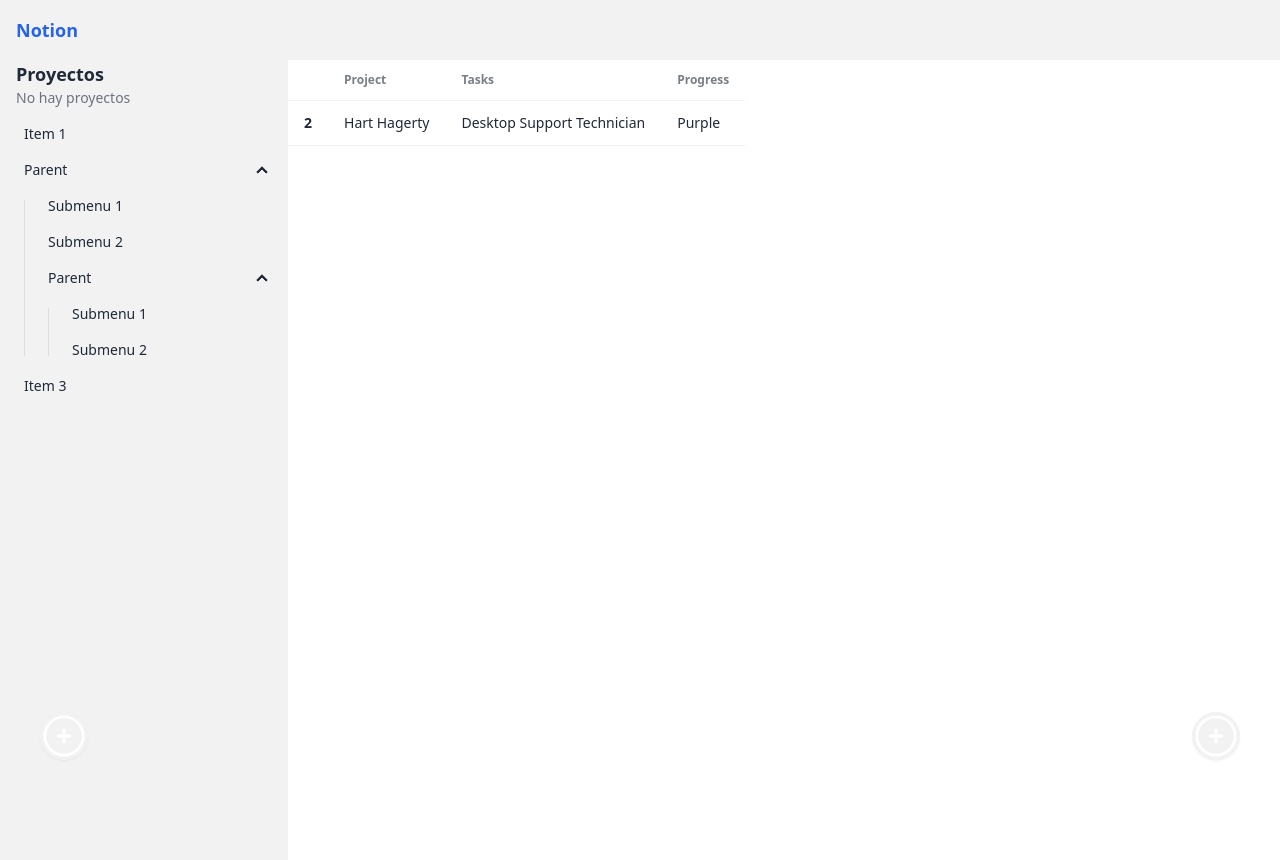
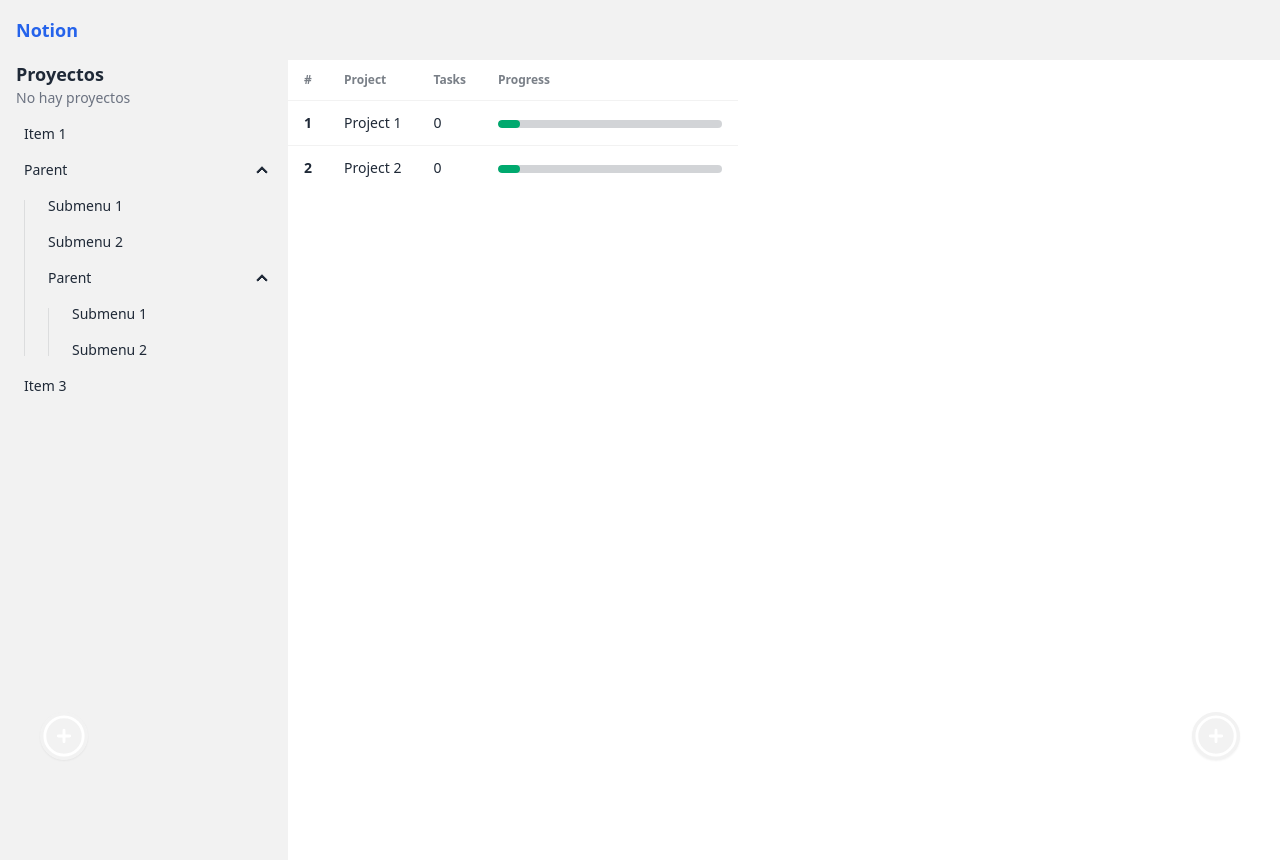
Before and after one commit to CarlosDevITM/6.PyniaDaysiUI, a Vue app: page /projects in a window 1280 px wide. Built offline with nearby package versions, Linux system fonts and the light colour scheme.

Commit message:
Se creó una manera de agregar } un registro y cada que el formulario está abierto, se limpia el textbox y se enfoca en el

```diff
--- a/package.json
+++ b/package.json
@@ -15,6 +15,7 @@
   },
   "dependencies": {
     "pinia": "^2.2.2",
+    "uuid": "^10.0.0",
     "vue": "^3.4.29",
     "vue-router": "^4.3.3"
   },
@@ -23,6 +24,7 @@
     "@tsconfig/node20": "^20.1.4",
     "@types/jsdom": "^21.1.7",
     "@types/node": "^20.14.5",
+    "@types/uuid": "^10.0.0",
     "@vitejs/plugin-vue": "^5.0.5",
     "@vue/eslint-config-prettier": "^9.0.0",
     "@vue/eslint-config-typescript": "^13.0.0",
--- a/src/modules/common/components/InputModal.vue
+++ b/src/modules/common/components/InputModal.vue
@@ -34,7 +34,7 @@
 </template>
 
 <script lang="ts" setup>
-import { ref } from 'vue';
+import { ref, watch } from 'vue';
 
 interface Props {
   open: boolean;
@@ -53,7 +53,15 @@
 
 const inputValue = ref('');
 
-//Focus a nuestro input.
+//Focus a nuestro input y limpiarlo
+//{open}. Desestructuración de las props.
+watch(props, ({ open }) => {
+  if (open) {
+    inputRef.value?.focus();
+    inputValue.value = '';
+  }
+});
+
 const inputRef = ref<HTMLInputElement | null>(null);
 
 const submitValue = () => {
--- a/src/modules/projects/pages/ProjectsPage.vue
+++ b/src/modules/projects/pages/ProjectsPage.vue
@@ -5,7 +5,7 @@
       <!-- head -->
       <thead>
         <tr>
-          <th></th>
+          <th>#</th>
           <th>Project</th>
           <th>Tasks</th>
           <th>Progress</th>
@@ -13,11 +13,13 @@
       </thead>
       <tbody>
         <!-- Rows -->
-        <tr class="hover">
-          <th>2</th>
-          <td>Hart Hagerty</td>
-          <td>Desktop Support Technician</td>
-          <td>Purple</td>
+        <!--Using Pinia-->
+        <tr v-for="(project, index) in projectStore.projectList" :key="project.id" class="hover">
+          <th>{{ index + 1 }}</th>
+          <td>{{ project.name }}</td>
+          <td>{{ project.tasks.length }}</td>
+          <!--Progress BAR from DaisyUI-->
+          <td><progress class="progress progress-success w-56" value="10" max="100"></progress></td>
         </tr>
       </tbody>
     </table>
@@ -33,7 +35,7 @@
   <InputModal
     :open="clickedButton"
     @close="clickedButton = false"
-    @value="onNewValue($event)"
+    @value="projectStore.addProject($event)"
     title="Ingresa el nombre de tu proyecto"
   ></InputModal>
 
@@ -74,8 +76,4 @@
 
 //PINIA
 const projectStore = useProjectStore();
-
-const onNewValue = (projectName: string) => {
-  console.log({ newValue: projectName });
-};
 </script>
--- a/src/modules/projects/stores/projectStore.ts
+++ b/src/modules/projects/stores/projectStore.ts
@@ -1,18 +1,19 @@
 import { defineStore } from 'pinia';
-import { ref } from 'vue';
+import { computed, ref } from 'vue';
 import type { Project } from '../interfaces/IProjects';
+import { v4 as uuidv4 } from 'uuid';
 
 //Array de prueba
 const initialLoad = (): Project[] => {
   return [
     {
-      id: '1',
+      id: uuidv4(),
       name: 'Project 1',
       tasks: [],
     },
 
     {
-      id: '2',
+      id: uuidv4(),
       name: 'Project 2',
       tasks: [],
     },
@@ -22,5 +23,25 @@
 //Funcion de pinia
 export const useProjectStore = defineStore('projects', () => {
   const projects = ref<Project[]>(initialLoad());
-  return { projects };
+
+  const addProject = (name: string) => {
+    if (name.length === 0) return;
+
+    projects.value.push({
+      id: uuidv4(),
+      name: name,
+      tasks: [],
+    });
+  };
+
+  return {
+    //Properties
+
+    //Computed
+    //Computed constant to send the projects value that means all array elements
+    projectList: computed(() => [...projects.value]),
+
+    //Functions
+    addProject,
+  };
 });
```
Also changed, not shown: 1 other file (tests, documents, lock files or other folders).
